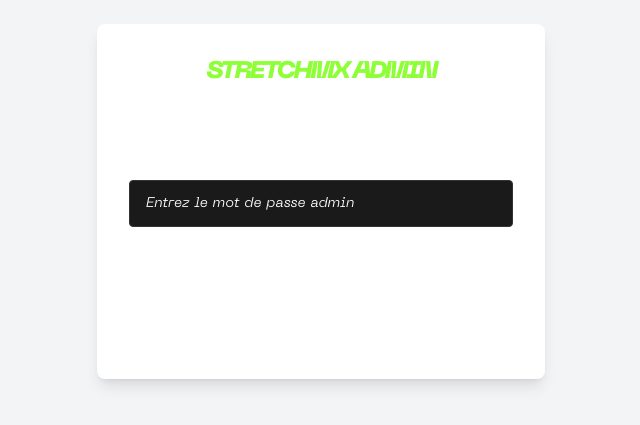
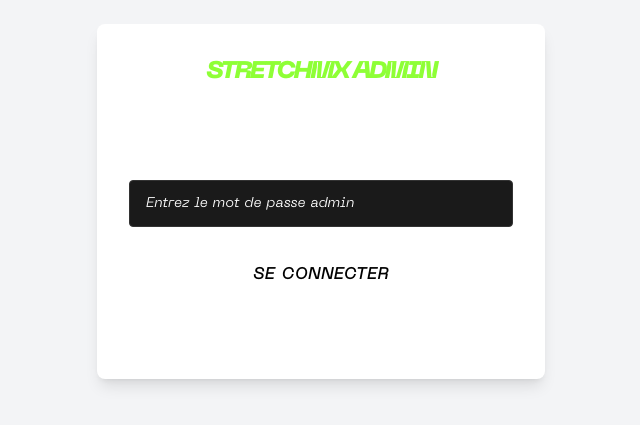
Before and after one commit to stevenktm55/eyesberg-saas, a Next.js app: page /admin/login in a window 1280 px wide. Shown: the part 199-624 px from the top of the page, without its empty margins (319-959 px from the left). Built offline with nearby package versions, Linux system fonts and the light colour scheme; a web font is replaced by a local one.

Commit message:
Allow signup button text color override by removing global button color

```diff
--- a/src/styles/stepn-theme.css
+++ b/src/styles/stepn-theme.css
@@ -123,7 +123,7 @@ h5, h6 {
   color: var(--stepn-text);
 }
 
-p, span, label, a, button, input, textarea, select {
+p, span, label, a, input, textarea, select {
   font-family: var(--stepn-font-body) !important;
   color: var(--stepn-text) !important;
   font-feature-settings: normal !important;
```
